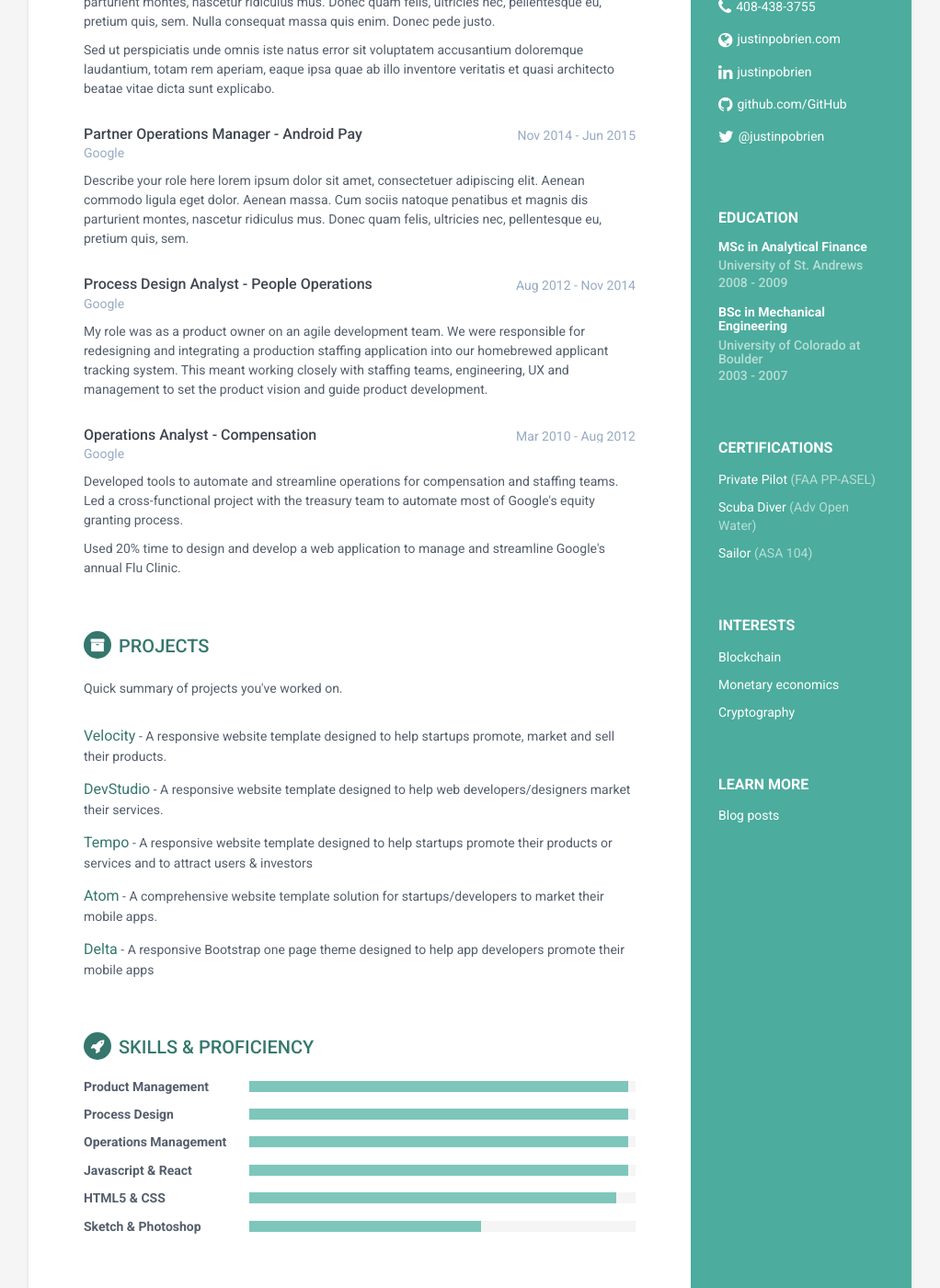
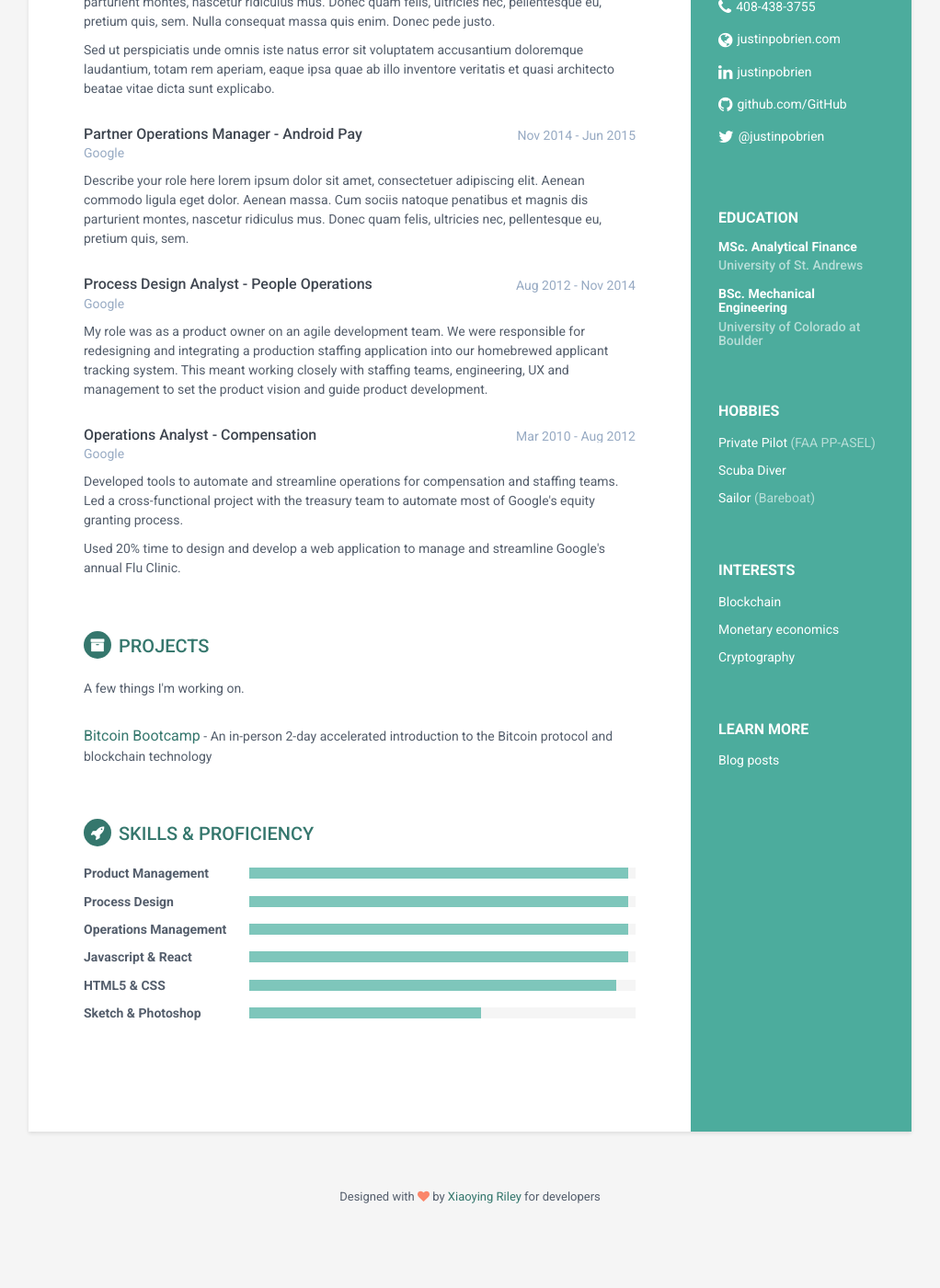
Before and after one commit to justinpobrien/justinpobrien.github.io, a Jekyll site: the page built from index.html, in a window 1280 px wide and 1400 px high, scrolled down 371 px. Shown: the whole window at 92% size, without its empty margins (129-1151 px from the left). Built offline with Jekyll 4.4.1, drawn with Linux system fonts in a browser that asks for light colours; after the commit the page ends 1742 px from its top, so only the background shows below that.

Commit message:
More updates

```diff
--- a/_includes/education.html
+++ b/_includes/education.html
@@ -1,13 +1,13 @@
  <div class="education-container container-block">
 <h2 class="container-block-title">Education</h2>
 <div class="item">
-    <h4 class="degree">MSc in Analytical Finance</h4>
+    <h4 class="degree">MSc. Analytical Finance</h4>
     <h5 class="meta">University of St. Andrews</h5>
-    <div class="time">2008 - 2009</div>
+    <!--<div class="time">2008 - 2009</div>-->
 </div><!--//item-->
 <div class="item">
-    <h4 class="degree">BSc in Mechanical Engineering</h4>
+    <h4 class="degree">BSc. Mechanical Engineering</h4>
     <h5 class="meta">University of Colorado at Boulder</h5>
-    <div class="time">2003 - 2007</div>
+    <!--<div class="time">2003 - 2007</div>-->
 </div><!--//item-->
 </div><!--//education-container-->
--- a/_includes/interests.html
+++ b/_includes/interests.html
@@ -10,6 +10,6 @@
 <div class="remove-container container-block">
 <h2 class="container-block-title">Learn More</h2>
 <ul class="list-unstyled interests-list">
-<a href="#blog"><li>Blog posts</li></a>
+<a href="https://blog.justinpobrien.com"><li>Blog posts</li></a>
 </ul>
 </div><!--//interests-->
--- a/_includes/language.html
+++ b/_includes/language.html
@@ -1,8 +1,8 @@
 <div class="languages-container container-block">
-<h2 class="container-block-title">Certifications</h2>
+<h2 class="container-block-title">Hobbies</h2>
 <ul class="list-unstyled interests-list">
 <li>Private Pilot <span class="lang-desc">(FAA PP-ASEL)</span></li>
-<li>Scuba Diver <span class="lang-desc">(Adv Open Water)</span></li>
-<li>Sailor <span class="lang-desc">(ASA 104)</span></li>
+<li>Scuba Diver <span class="lang-desc"></span></li>
+<li>Sailor <span class="lang-desc">(Bareboat)</span></li>
 </ul>
 </div><!--//interests-->
--- a/_includes/projects.html
+++ b/_includes/projects.html
@@ -1,22 +1,11 @@
 <section class="section projects-section">
                 <h2 class="section-title"><i class="fa fa-archive"></i>Projects</h2>
                 <div class="intro">
-                    <p>Quick summary of projects you've worked on.</p>
+                    <p>A few things I'm working on.</p>
                 </div><!--//intro-->
                 <div class="item">
-                    <span class="project-title"><a href="#hook">Velocity</a></span> - <span class="project-tagline">A responsive website template designed to help startups promote, market and sell their products.</span>
+                    <span class="project-title"><a href="https://www.bitcoin-bootcamp.com">Bitcoin Bootcamp</a></span> -
+                    <span class="project-tagline">An in-person 2-day accelerated introduction to the Bitcoin protocol and blockchain technology</span>
                 </div><!--//item-->
-                <div class="item">
-                    <span class="project-title"><a href="#" target="_blank">DevStudio</a></span> -
-                    <span class="project-tagline">A responsive website template designed to help web developers/designers market their services. </span>
-                </div><!--//item-->
-                <div class="item">
-                    <span class="project-title"><a href="#" target="_blank">Tempo</a></span> - <span class="project-tagline">A responsive website template designed to help startups promote their products or services and to attract users &amp; investors</span>
-                </div><!--//item-->
-                <div class="item">
-                    <span class="project-title"><a href="#" target="_blank">Atom</a></span> - <span class="project-tagline">A comprehensive website template solution for startups/developers to market their mobile apps. </span>
-                </div><!--//item-->
-                <div class="item">
-                    <span class="project-title"><a href="#" target="_blank">Delta</a></span> - <span class="project-tagline">A responsive Bootstrap one page theme designed to help app developers promote their mobile apps</span>
-                </div><!--//item-->
+
 </section><!--//section-->
```
Also changed, not shown: favicon.ico.
